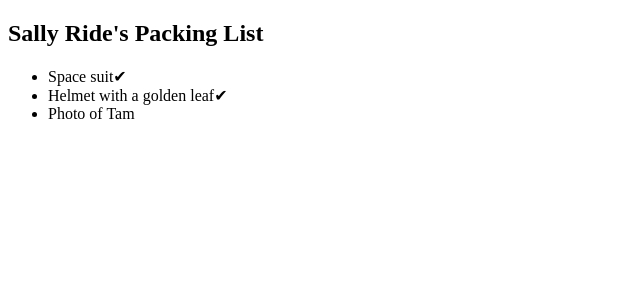
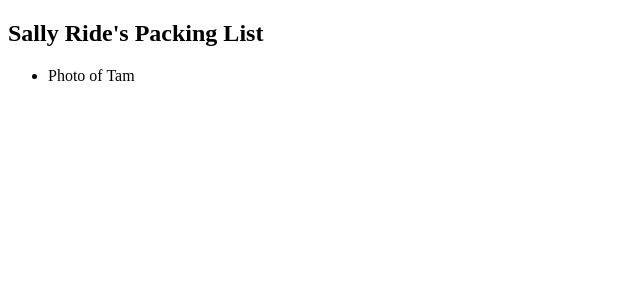
Before and after one commit to Jy4058350/begin_1, a JavaScript app: page / in a window 1280 px wide. Shown: the top 300 px of the page, without its empty margins (0-640 px from the left). Built offline with nearby package versions, Linux system fonts and the light colour scheme.

Commit message:
nullを渡して非表示にできた

```diff
--- a/src/App.js
+++ b/src/App.js
@@ -1,6 +1,6 @@
 function Item({ name, isPacked }) {
   if (isPacked) {
-    return <li>{name}✔︎</li>
+    return null
   }
   return <li>{name}</li>
 }
```
